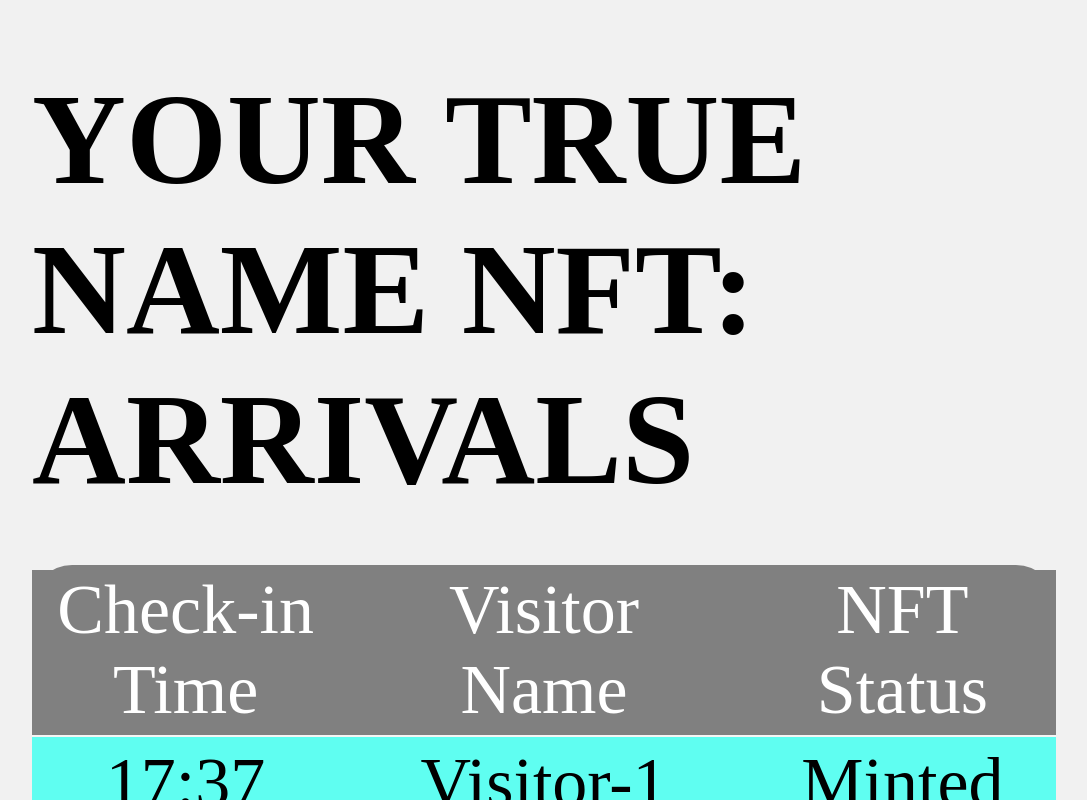
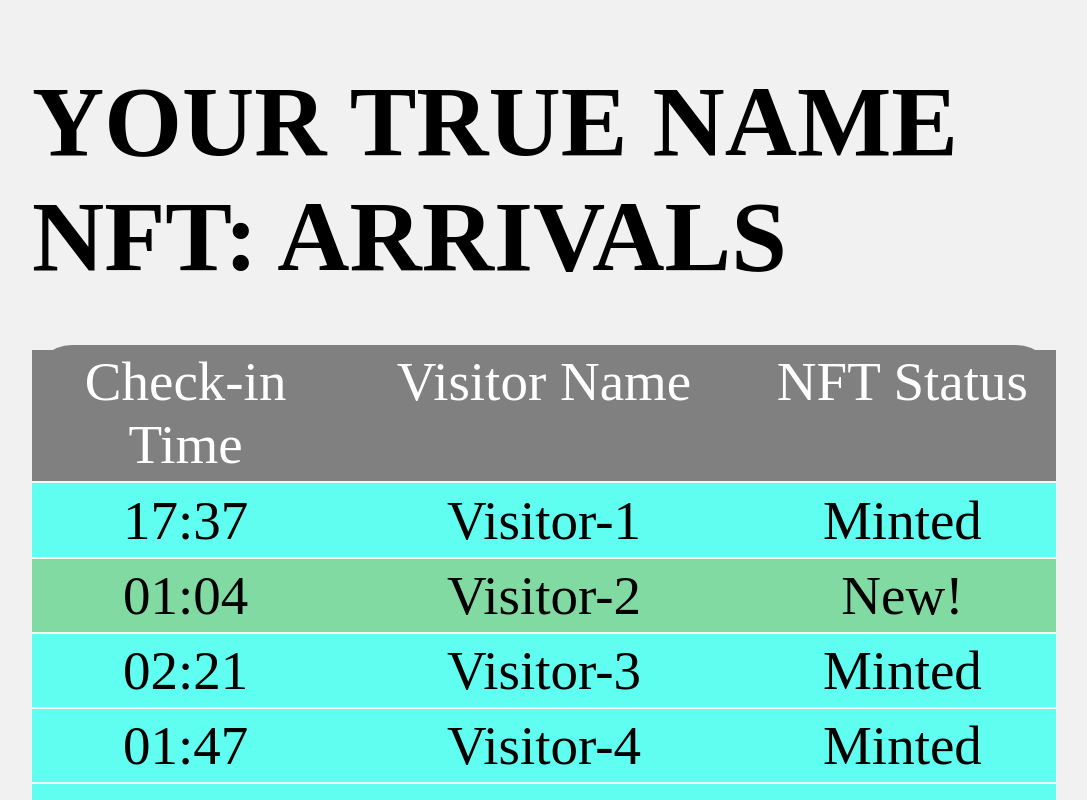
Before and after one commit to sixingxu/LABarrival, a plain HTML site: page status-1/index.html in a window 1280 px wide. Shown: the whole page, without its empty margins (96-1183 px from the left). Drawn offline with nearby package versions, Linux system fonts and the light colour scheme; a web font is replaced by a local one.

Commit message:
font size fix

```diff
--- a/status-1/main.css
+++ b/status-1/main.css
@@ -39,7 +39,7 @@ body {
 }
 
 .main-title{
-  font-size:130px;
+  font-size:100px;
   margin-bottom:5%;
 }
 
@@ -59,7 +59,7 @@ body {
   flex-direction: column;
   width:100%;
   justify-content: space-between;
-  font-size:70px;
+  font-size:55px;
 }
 
 .header, .entry{
--- a/status-2/main.css
+++ b/status-2/main.css
@@ -39,7 +39,7 @@ body {
 }
 
 .main-title{
-  font-size:130px;
+  font-size:100px;
   margin-bottom:5%;
 }
 
@@ -59,7 +59,7 @@ body {
   flex-direction: column;
   width:100%;
   justify-content: space-between;
-  font-size:70px;
+  font-size:55px;
 }
 
 .header, .entry{
```
